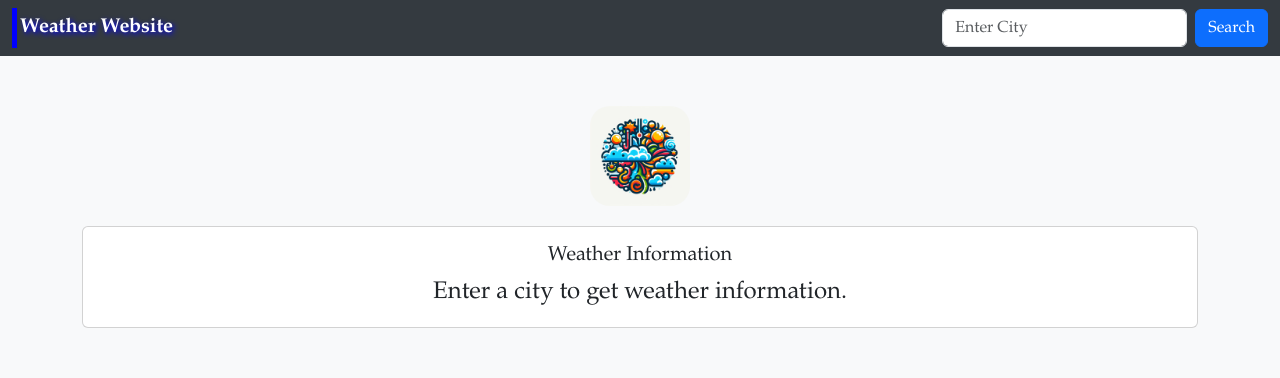
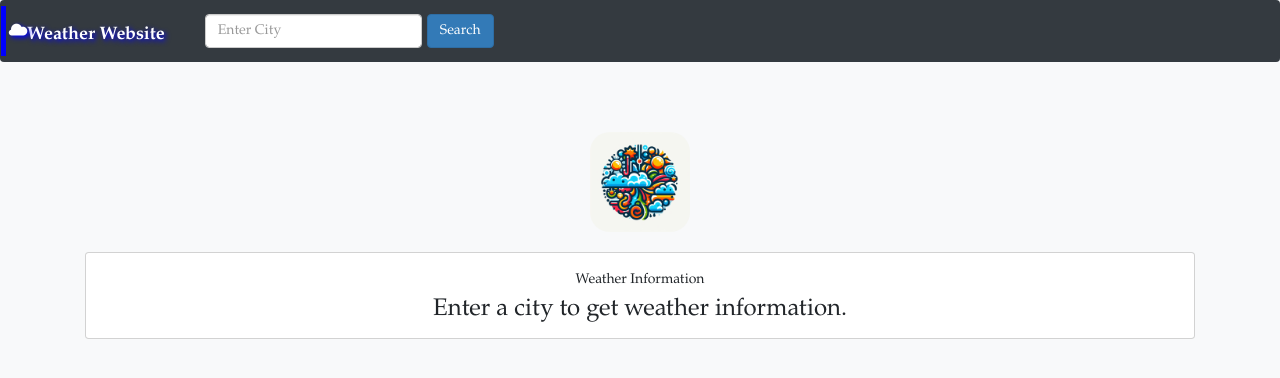
Before and after one commit to Harshit2012/Weather_Website, a plain HTML site: page index.html in a window 1280 px wide. Drawn offline with nearby package versions, Linux system fonts and the light colour scheme.

Commit message:
Update index.html

```diff
--- a/index.html
+++ b/index.html
@@ -5,6 +5,7 @@
     <meta name="viewport" content="width=device-width, initial-scale=1.0">
     <title>Weather Website</title>
     <link href="https://cdn.jsdelivr.net/npm/bootstrap@5.3.0/dist/css/bootstrap.min.css" rel="stylesheet">
+    <link rel="stylesheet" href="https://maxcdn.bootstrapcdn.com/bootstrap/3.3.7/css/bootstrap.min.css">
     <link rel="stylesheet" href="style.css">
     <link rel="icon" href="logo.jpg">
 </head>
@@ -12,7 +13,7 @@
 
 <nav class="navbar navbar-expand-lg navbar-dark">
     <div class="container-fluid">
-        <a style="border-left: 5px solid blue; padding-left: 3px; text-shadow: 2px 2px 5px blue; font-weight: bold;" class="navbar-brand" href="#">Weather Website</a>
+        <a style="border-left: 5px solid blue; padding-left: 3px; text-shadow: 2px 2px 5px blue; font-weight: bold;" class="navbar-brand" href="#"><i class="glyphicon glyphicon-cloud"></i>Weather Website</a>
         <div class="collapse navbar-collapse">
             <form class="form-inline d-flex ms-auto">
                 <input class="form-control me-2" type="search" placeholder="Enter City" id="cityInput">
```
